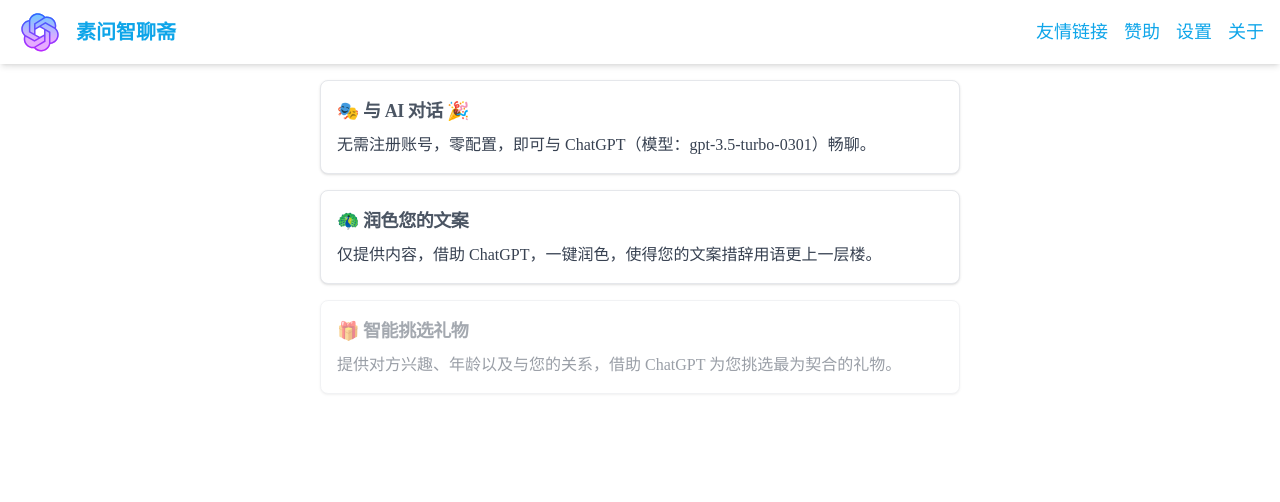
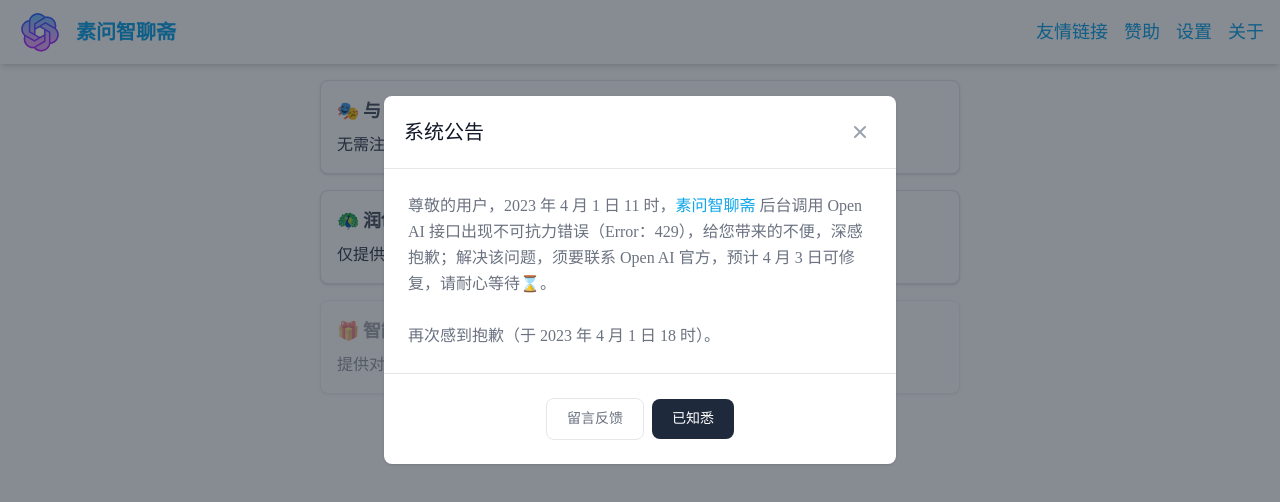
Before and after one commit to nicejade/chatgpt.nicelinks.site, a Svelte app in the folder client/: page / in a window 1280 px wide. Shown: the top 502 px of the page. Built offline with nearby package versions, Linux system fonts and the light colour scheme.

Commit message:
:ambulance: static modal component for announcement

```diff
--- a/client/src/App.svelte
+++ b/client/src/App.svelte
@@ -2,15 +2,23 @@
   import Router from 'svelte-spa-router'
   import routes from './routes'
   import Header from './components/Header.svelte'
+  import StaticModal from './components/StaticModal.svelte'
   import { setPageMeta } from './helper/aside'
   import './assets/styles/app.css'
 
   const routeLoaded = (event: CustomEvent) => {
     setPageMeta(event?.detail?.route)
   }
+
+  const ModalParams = {
+    title: '系统公告',
+    body: '尊敬的用户，2023 年 4 月 1 日 11 时，<a href="https://chatgpt.nicelinks.site/">素问智聊斋</a> 后台调用 Open AI 接口出现不可抗力错误（Error：429），给您带来的不便，深感抱歉；解决该问题，须要联系 Open AI 官方，预计 4 月 3 日可修复，请耐心等待⌛️。<br/> <br/> 再次感到抱歉（于 2023 年 4 月 1 日 18 时）。',
+    buttonText: '已知悉',
+  }
 </script>
 
 <Header />
-<main class="flex flex-col w-full h-full max-w-2xl m-auto mx-auto">
+<main id="main" class="flex flex-col w-full h-full max-w-2xl m-auto mx-auto">
   <Router {routes} on:routeLoaded={routeLoaded} />
 </main>
+<StaticModal params={ModalParams} />
--- a/client/src/components/Header.svelte
+++ b/client/src/components/Header.svelte
@@ -10,7 +10,7 @@
 </script>
 
 <header
-  class="fixed top-0 left-0 z-50 flex flex-row items-center justify-between w-full h-16 px-4 bg-white shadow-md"
+  class="fixed top-0 left-0 z-30 flex flex-row items-center justify-between w-full h-16 px-4 bg-white shadow-md"
 >
   <a class="flex flex-row items-center justify-center" on:click={() => report('title')} href="/">
     <img class="w-12 h-12 mr-3 logo" src={logo} alt={TITLE} />
--- /dev/null
+++ b/client/src/components/StaticModal.svelte
@@ -0,0 +1,92 @@
+<script lang="ts">
+  export let params
+  import { onMount } from 'svelte'
+  import { Modal } from 'flowbite'
+  import type { ModalOptions } from 'flowbite'
+  import { gtagTracking } from '../helper/utils'
+  let modal = null
+
+  onMount(() => {
+    const $targetEl = document.getElementById('static-modal')
+    const options: ModalOptions = {
+      placement: 'top-center',
+      backdrop: 'static',
+      closable: true,
+      onHide: () => {
+        gtagTracking('modal-hide', 'modal')
+      },
+      onShow: () => {
+        gtagTracking('modal-show', 'modal')
+      },
+    }
+    modal = new Modal($targetEl, options)
+    modal.show()
+  })
+
+  const sendFeedback = () => {
+    gtagTracking('modal-send-feedback', 'modal')
+    window.open(`https://nicelinks.site/post/63fdeb37fe46ca437e0aa780`)
+  }
+
+  const closeModal = () => {
+    modal.hide()
+  }
+</script>
+
+<div
+  id="static-modal"
+  tabindex="-1"
+  class="fixed top-0 left-0 right-0 z-50 hidden w-full p-4 overflow-x-hidden overflow-y-auto md:inset-0 h-[calc(100%-1rem)] md:h-full"
+>
+  <div class="relative w-full h-full max-w-lg md:h-auto !mt-20">
+    <!-- Modal content -->
+    <div class="relative bg-white rounded-lg shadow dark:bg-gray-700">
+      <!-- Modal header -->
+      <div class="flex items-center justify-between p-5 border-b rounded-t dark:border-gray-600">
+        <h3 class="text-xl font-medium text-gray-900 dark:text-white">{params.title}</h3>
+        <button
+          type="button"
+          on:click={closeModal}
+          class="text-gray-400 bg-transparent hover:bg-gray-200 hover:text-gray-900 rounded-lg text-sm p-1.5 ml-auto inline-flex items-center dark:hover:bg-gray-600 dark:hover:text-white"
+        >
+          <svg
+            aria-hidden="true"
+            class="w-5 h-5"
+            fill="currentColor"
+            viewBox="0 0 20 20"
+            xmlns="http://www.w3.org/2000/svg"
+            ><path
+              fill-rule="evenodd"
+              d="M4.293 4.293a1 1 0 011.414 0L10 8.586l4.293-4.293a1 1 0 111.414 1.414L11.414 10l4.293 4.293a1 1 0 01-1.414 1.414L10 11.414l-4.293 4.293a1 1 0 01-1.414-1.414L8.586 10 4.293 5.707a1 1 0 010-1.414z"
+              clip-rule="evenodd"
+            /></svg
+          >
+          <span class="sr-only">Close modal</span>
+        </button>
+      </div>
+      <!-- Modal body -->
+      <div class="p-6 space-y-6">
+        <p class="text-base leading-relaxed text-gray-500 dark:text-gray-400">
+          {@html params.body}
+        </p>
+      </div>
+      <!-- Modal footer -->
+      <div
+        class="flex items-center justify-center p-6 space-x-2 border-t border-gray-200 rounded-b"
+      >
+        <button
+          type="button"
+          on:click={sendFeedback}
+          class="text-gray-500 bg-white hover:bg-gray-100 rounded-lg border border-gray-200 text-sm font-medium px-5 py-2.5 hover:text-gray-900 focus:z-10"
+          >留言反馈</button
+        >
+        <button
+          type="button"
+          on:click={closeModal}
+          class="text-white bg-brand hover:bg-link font-medium rounded-lg text-sm px-5 py-2.5 text-center"
+          >{params.buttonText}</button
+        >
+      </div>
+    </div>
+  </div>
+</div>
```
